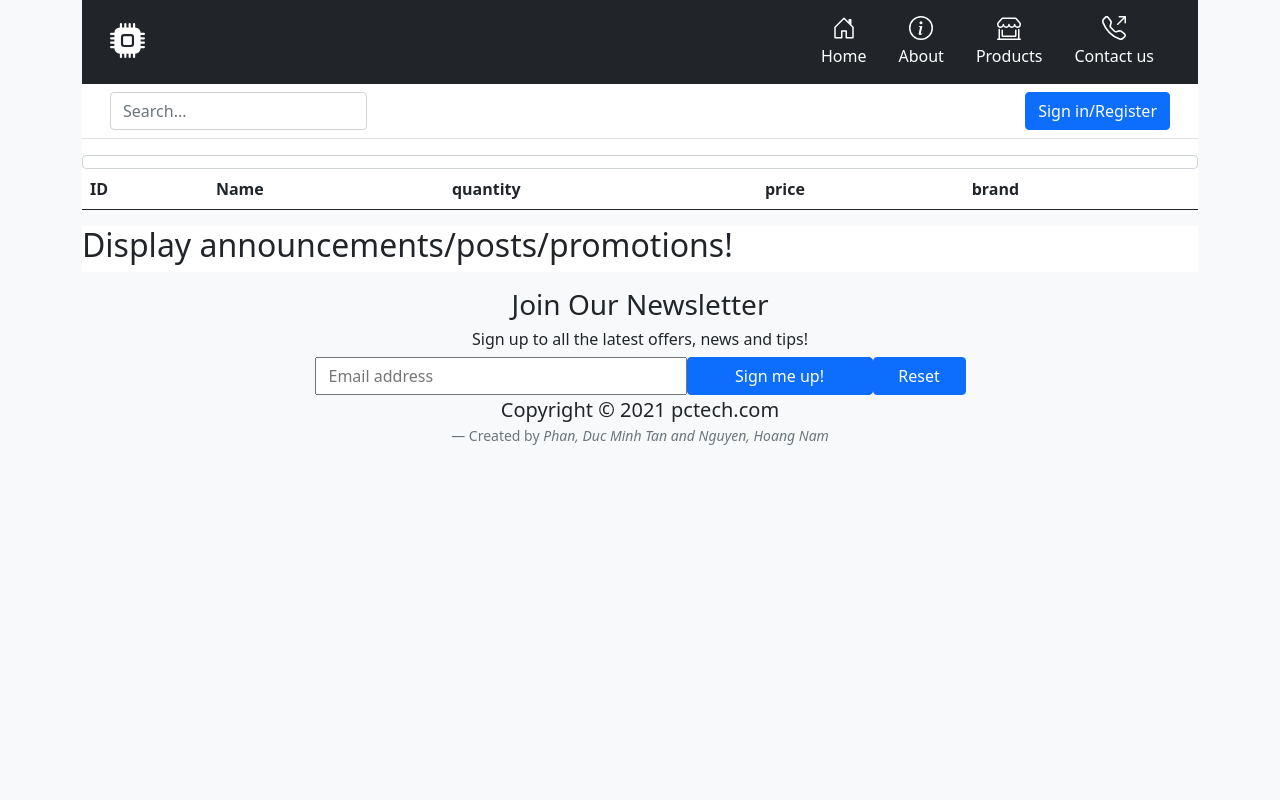
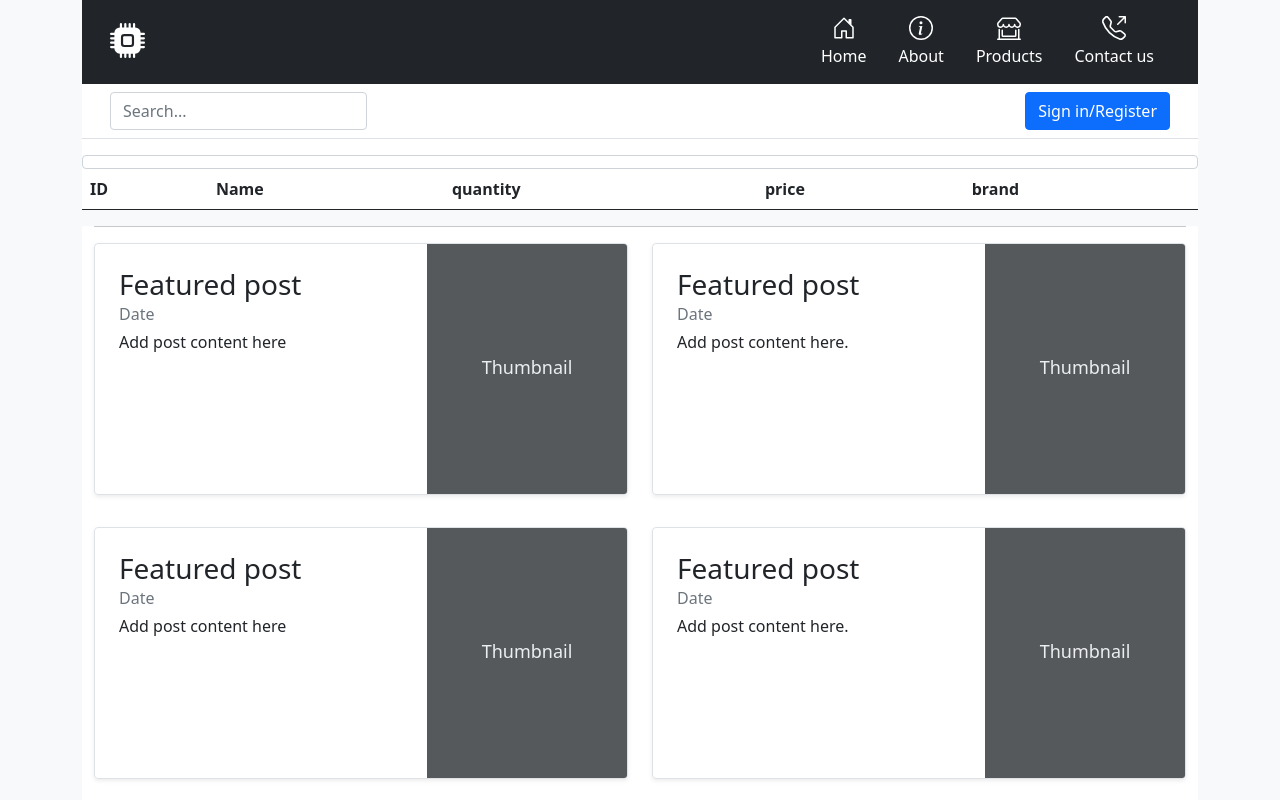
Before and after one commit to TanPhan1112/project2650, a React (Create React App) app in the folder frontend/: page / in a window 1280 px wide. Shown: the top 800 px of the page. Built offline with nearby package versions, Linux system fonts and the light colour scheme; what @feathersjs/feathers, @feathersjs/rest-client would draw is missing.

Commit message:
Added post placeholder

```diff
--- a/frontend/src/Home.tsx
+++ b/frontend/src/Home.tsx
@@ -4,36 +4,81 @@ function Home() {
     return (
         <html lang="en">
             <body>
-                <div id="wrapper">
-                    <main>
-                        <h2>Display announcements/posts/promotions!</h2>
+                    <main className="container">
+                        <hr></hr>
+                        <div className="row mb-2">
+                            <div className="col-md-6">
+                                <div className="row g-0 border rounded overflow-hidden flex-md-row mb-4 shadow-sm h-md-250 position-relative">
+                                    <div className="col p-4 d-flex flex-column position-static">
+                                        <h3 className="mb-0">Featured post</h3>
+                                        <div className="mb-1 text-muted">Date</div>
+                                        <p className="card-text mb-auto">Add post content here</p>
+                                    </div>
+                                    <div className="col-auto d-none d-lg-block">
+                                        <svg className="bd-placeholder-img" width="200" height="250" xmlns="http://www.w3.org/2000/svg" role="img" aria-label="Placeholder: Thumbnail" preserveAspectRatio="xMidYMid slice" focusable="false"><title>Placeholder</title><rect width="100%" height="100%" fill="#55595c" /><text x="50%" y="50%" fill="#eceeef" dy=".3em">Thumbnail</text></svg>
+
+                                    </div>
+                                </div>
+                            </div>
+                            <div className="col-md-6">
+                                <div className="row g-0 border rounded overflow-hidden flex-md-row mb-4 shadow-sm h-md-250 position-relative">
+                                    <div className="col p-4 d-flex flex-column position-static">
+                                        <h3 className="mb-0">Featured post</h3>
+                                        <div className="mb-1 text-muted">Date</div>
+                                        <p className="mb-auto">Add post content here.</p>
+                                    </div>
+                                    <div className="col-auto d-none d-lg-block">
+                                        <svg className="bd-placeholder-img" width="200" height="250" xmlns="http://www.w3.org/2000/svg" role="img" aria-label="Placeholder: Thumbnail" preserveAspectRatio="xMidYMid slice" focusable="false"><title>Placeholder</title><rect width="100%" height="100%" fill="#55595c" /><text x="50%" y="50%" fill="#eceeef" dy=".3em">Thumbnail</text></svg>
+
+                                    </div>
+                                </div>
+                            </div>
+                        </div>
+
+                        <div className="row mb-2">
+                            <div className="col-md-6">
+                                <div className="row g-0 border rounded overflow-hidden flex-md-row mb-4 shadow-sm h-md-250 position-relative">
+                                    <div className="col p-4 d-flex flex-column position-static">
+                                        <h3 className="mb-0">Featured post</h3>
+                                        <div className="mb-1 text-muted">Date</div>
+                                        <p className="card-text mb-auto">Add post content here</p>
+                                    </div>
+                                    <div className="col-auto d-none d-lg-block">
+                                        <svg className="bd-placeholder-img" width="200" height="250" xmlns="http://www.w3.org/2000/svg" role="img" aria-label="Placeholder: Thumbnail" preserveAspectRatio="xMidYMid slice" focusable="false"><title>Placeholder</title><rect width="100%" height="100%" fill="#55595c" /><text x="50%" y="50%" fill="#eceeef" dy=".3em">Thumbnail</text></svg>
+
+                                    </div>
+                                </div>
+                            </div>
+                            <div className="col-md-6">
+                                <div className="row g-0 border rounded overflow-hidden flex-md-row mb-4 shadow-sm h-md-250 position-relative">
+                                    <div className="col p-4 d-flex flex-column position-static">
+                                        <h3 className="mb-0">Featured post</h3>
+                                        <div className="mb-1 text-muted">Date</div>
+                                        <p className="mb-auto">Add post content here.</p>
+                                    </div>
+                                    <div className="col-auto d-none d-lg-block">
+                                        <svg className="bd-placeholder-img" width="200" height="250" xmlns="http://www.w3.org/2000/svg" role="img" aria-label="Placeholder: Thumbnail" preserveAspectRatio="xMidYMid slice" focusable="false"><title>Placeholder</title><rect width="100%" height="100%" fill="#55595c" /><text x="50%" y="50%" fill="#eceeef" dy=".3em">Thumbnail</text></svg>
+
+                                    </div>
+                                </div>
+                            </div>
+                        </div>
                     </main>
-                    {/* <footer>
-                        <h1>Join Our Newsletter</h1>
-                        <h4>Sign up to all the latest offers, news and tips!</h4>
-                        <form method="get">
-                            <input type="email" name="email" id="email" placeholder="Email address" />
-                            <br></br>
-                            <br></br>
-                            <input className="signup" type="submit" value="Sign Me Up!" /> <input className="signup" type="reset" />
-                        </form>
-                        <a href="../Home/index.html"><img src="./logo.png" width="50px" height="50px" alt="logo" /></a>
-                        <h5>Copyright &copy; 2021 pctech.com</h5>
-                        <h6><i>Created by Phan, Duc Minh Tan and Nguyen, Hoang Nam</i></h6>
-                    </footer> */}
+
+                    <hr></hr>
                     <footer className="footer mt-auto py-3 bg-light">
                         <div className="container">
                             <h3 className="text-center">Join Our Newsletter</h3>
                             <h6 className="text-center">Sign up to all the latest offers, news and tips!</h6>
 
 
-                                <form method="get">
-                                    <div className="row justify-content-center">
+                            <form method="get">
+                                <div className="row justify-content-center">
                                     <input type="email" className="col-4" name="email" id="email" placeholder="Email address" />
                                     <input className="col-2 signup btn btn-primary" type="submit" value="Sign me up!" />
-                                    <input className="col-1 signup btn btn-primary" type="reset"/>
+                                    <input className="col-1 signup btn btn-primary" type="reset" />
                                 </div>
-                                </form>
+                            </form>
 
 
                             <figure className="text-center">
@@ -46,8 +91,6 @@ function Home() {
                             </figure>
                         </div>
                     </footer>
-
-                </div>
             </body>
         </html>
     );
```
